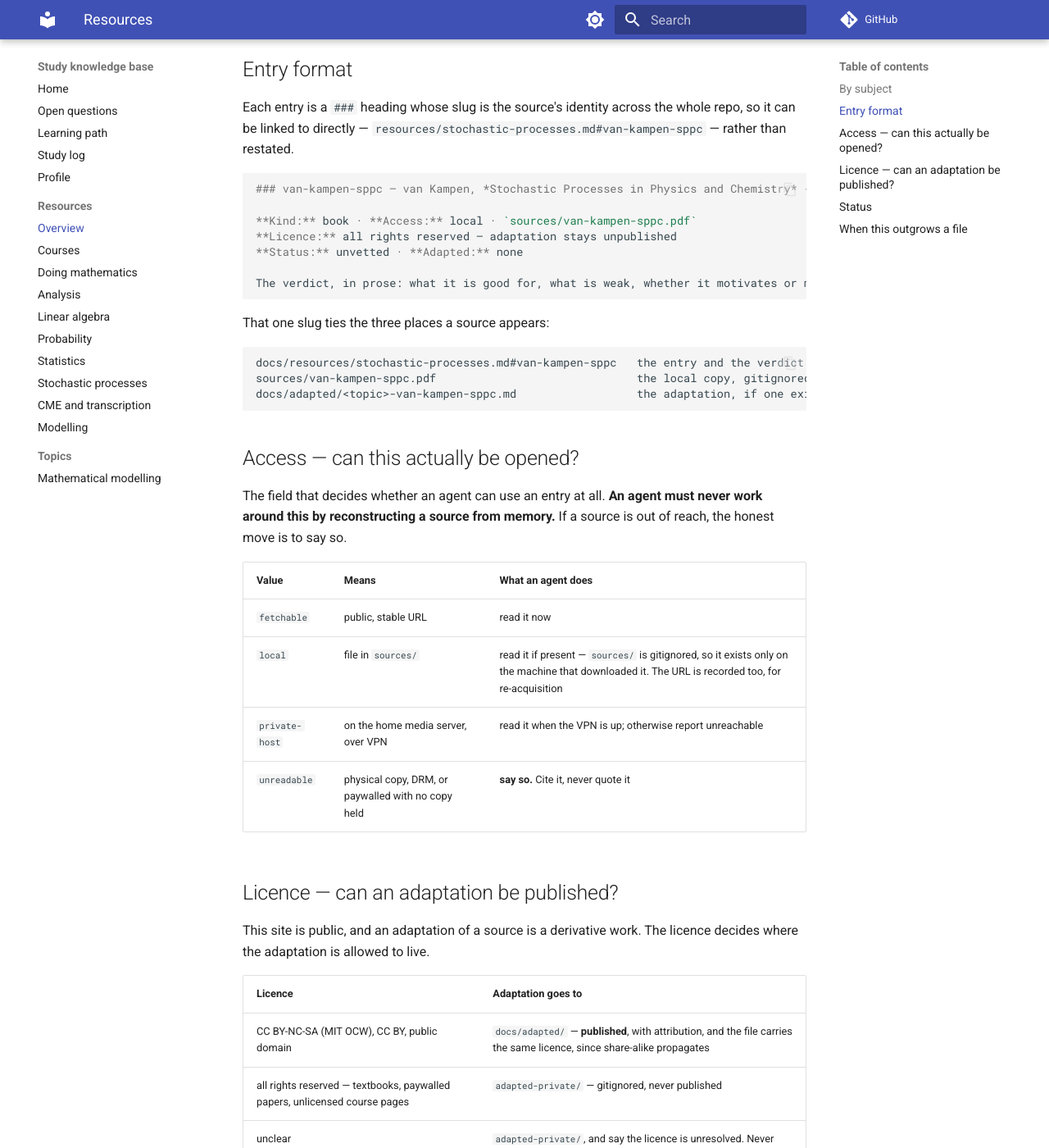
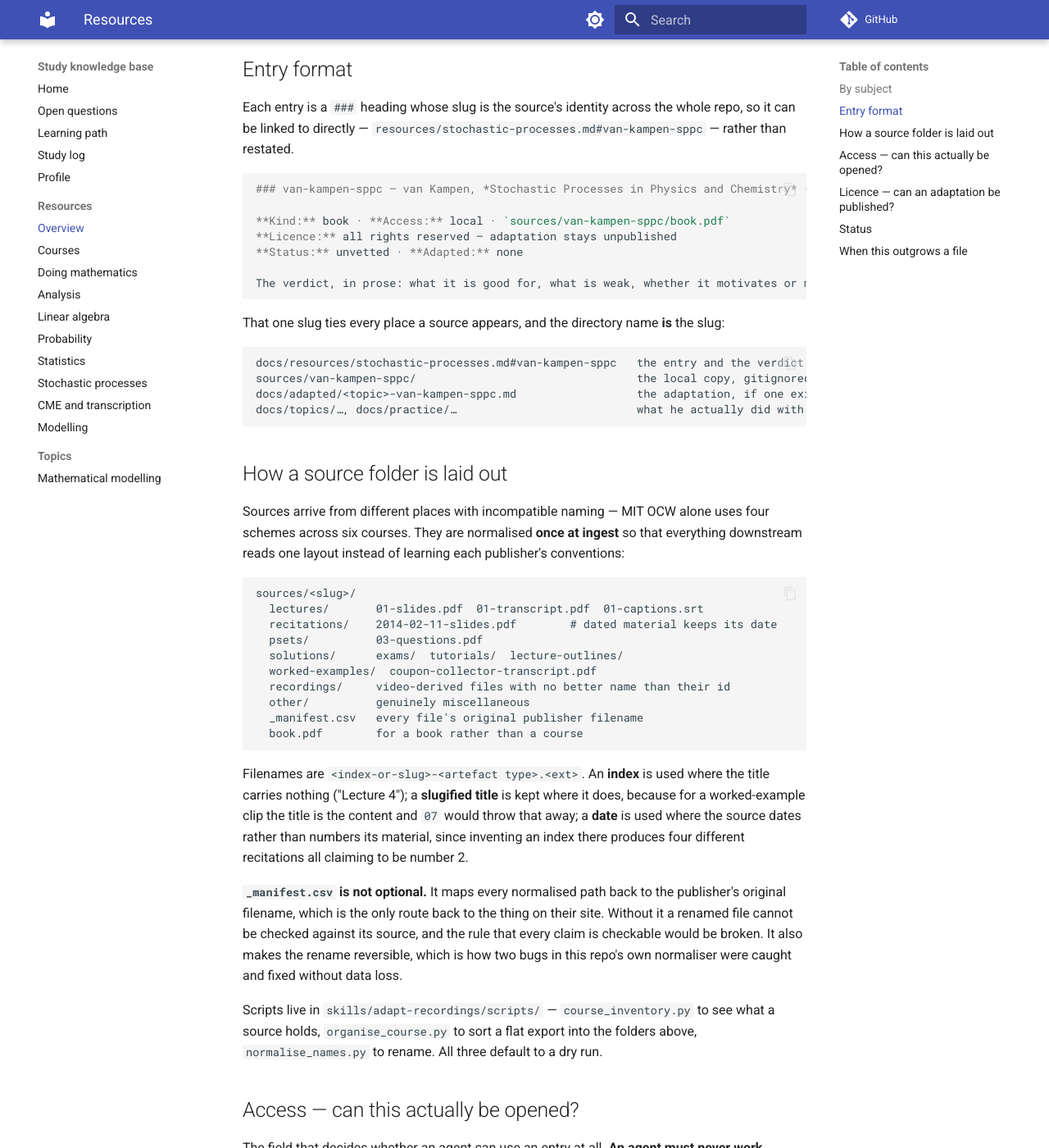
Before and after one commit to Claptar/knowledge-base, an MkDocs documentation site: the page built from docs/resources/index.md, in a window 1280 px wide and 1400 px high, scrolled down 771 px. Shown: the whole window at 82% size. Built offline with MkDocs 1.6.1 and Material for MkDocs 9.7.7, drawn with Linux system fonts in a browser that asks for light colours; comment, search, counter and statistics services are not loaded.

Commit message:
Document the source layout and point catalogue paths at the new slugs
A source's slug is now its directory name too, so the catalogue anchor, the
sources/ folder and the adapted/ filename all agree.

Co-Authored-By: Claude Opus 5 (1M context) <noreply@anthropic.com>

````diff
--- a/docs/resources/index.md
+++ b/docs/resources/index.md
@@ -30,20 +30,56 @@ be linked to directly — `resources/stochastic-processes.md#van-kampen-sppc`
 ```markdown
 ### van-kampen-sppc — van Kampen, *Stochastic Processes in Physics and Chemistry* { #van-kampen-sppc }
 
-**Kind:** book · **Access:** local · `sources/van-kampen-sppc.pdf`
+**Kind:** book · **Access:** local · `sources/van-kampen-sppc/book.pdf`
 **Licence:** all rights reserved — adaptation stays unpublished
 **Status:** unvetted · **Adapted:** none
 
 The verdict, in prose: what it is good for, what is weak, whether it motivates or merely states.
 ```
 
-That one slug ties the three places a source appears:
+That one slug ties every place a source appears, and the directory name **is** the slug:
 
 ```
 docs/resources/stochastic-processes.md#van-kampen-sppc   the entry and the verdict
-sources/van-kampen-sppc.pdf                              the local copy, gitignored
+sources/van-kampen-sppc/                                 the local copy, gitignored
 docs/adapted/<topic>-van-kampen-sppc.md                  the adaptation, if one exists
+docs/topics/…, docs/practice/…                           what he actually did with it
 ```
+
+## How a source folder is laid out
+
+Sources arrive from different places with incompatible naming — MIT OCW alone uses four schemes
+across six courses. They are normalised **once at ingest** so that everything downstream reads one
+layout instead of learning each publisher's conventions:
+
+```
+sources/<slug>/
+  lectures/       01-slides.pdf  01-transcript.pdf  01-captions.srt
+  recitations/    2014-02-11-slides.pdf        # dated material keeps its date
+  psets/          03-questions.pdf
+  solutions/      exams/  tutorials/  lecture-outlines/
+  worked-examples/  coupon-collector-transcript.pdf
+  recordings/     video-derived files with no better name than their id
+  other/          genuinely miscellaneous
+  _manifest.csv   every file's original publisher filename
+  book.pdf        for a book rather than a course
+```
+
+Filenames are `<index-or-slug>-<artefact type>.<ext>`. An **index** is used where the title carries
+nothing ("Lecture 4"); a **slugified title** is kept where it does, because for a worked-example
+clip the title is the content and `07` would throw that away; a **date** is used where the source
+dates rather than numbers its material, since inventing an index there produces four different
+recitations all claiming to be number 2.
+
+**`_manifest.csv` is not optional.** It maps every normalised path back to the publisher's original
+filename, which is the only route back to the thing on their site. Without it a renamed file cannot
+be checked against its source, and the rule that every claim is checkable would be broken. It also
+makes the rename reversible, which is how two bugs in this repo's own normaliser were caught and
+fixed without data loss.
+
+Scripts live in `skills/adapt-recordings/scripts/` — `course_inventory.py` to see what a source
+holds, `organise_course.py` to sort a flat export into the folders above, `normalise_names.py` to
+rename. All three default to a dry run.
 
 ## Access — can this actually be opened?
 
````
Also changed, not shown: docs/questions.md (+13 -2 lines), docs/resources/courses.md (+6 -6 lines), docs/resources/statistics.md (+1 -1 lines), docs/resources/stochastic-processes.md (+2 -2 lines), skills/study-mentor/references/kb-structure.md (+36 -9 lines).
